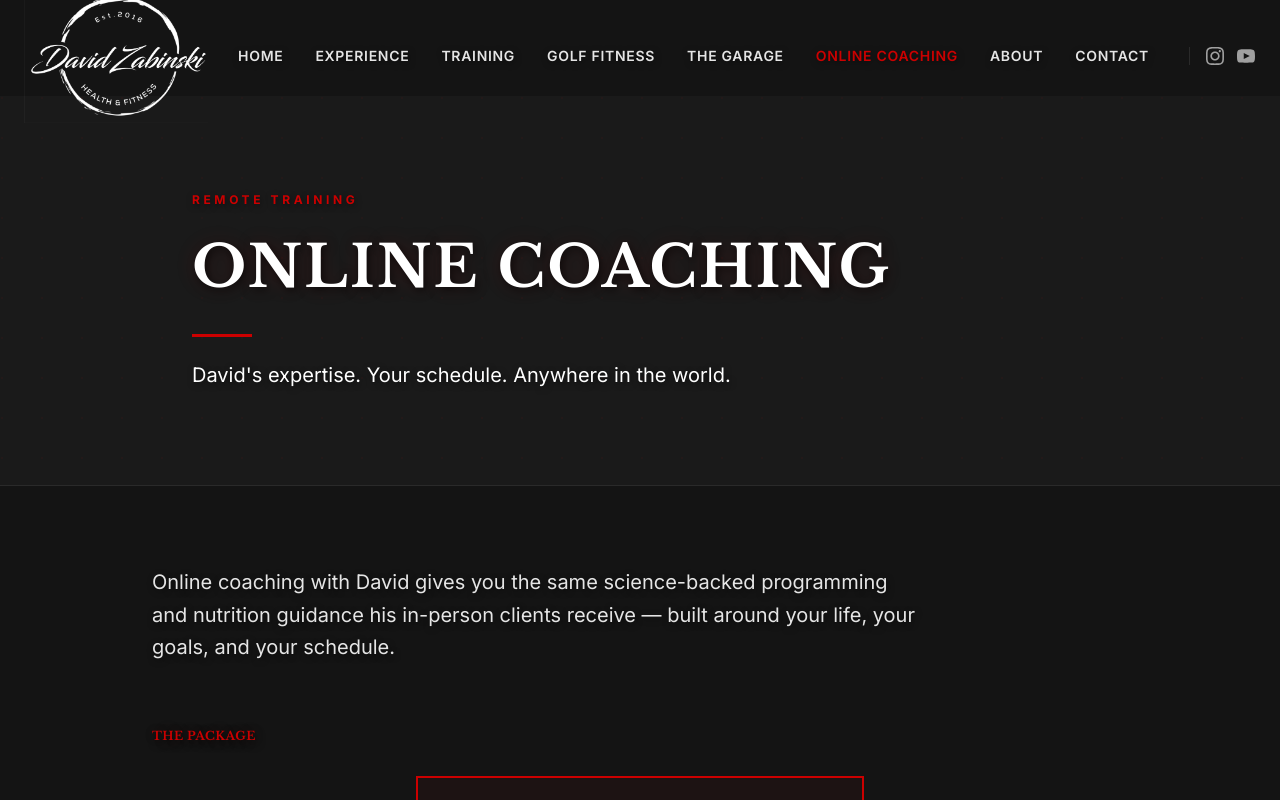
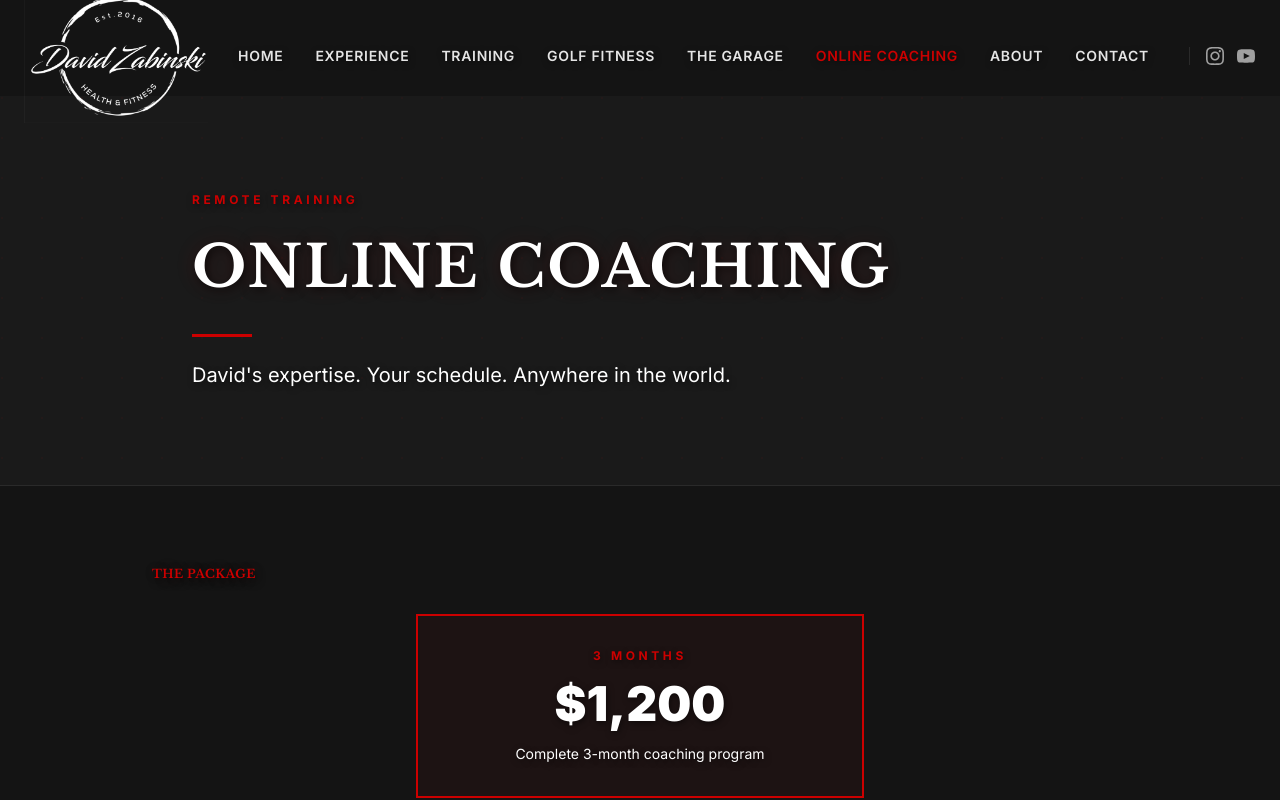
Before and after one commit to davidzabinskifitness/dzf-website, a Next.js app: page /online-coaching in a window 1280 px wide. Shown: the top 800 px of the page. Built offline with nearby package versions, Linux system fonts and the light colour scheme.

Commit message:
Online coaching: remove intro paragraph

```diff
--- a/app/online-coaching/page.tsx
+++ b/app/online-coaching/page.tsx
@@ -49,15 +49,6 @@
       </section>
 
       <div className="max-w-5xl mx-auto px-4 sm:px-6 py-20 space-y-16">
-        {/* Intro */}
-        <section className="max-w-3xl">
-          <p className="text-[#e5e5e5] text-xl leading-relaxed">
-            Online coaching with David gives you the same science-backed
-            programming and nutrition guidance his in-person clients receive —
-            built around your life, your goals, and your schedule.
-          </p>
-        </section>
-
         {/* The Package — price + what's included, up front */}
         <section>
           <h2 className="text-[#CC0000] text-xs font-bold tracking-[0.3em] uppercase mb-8">
```
